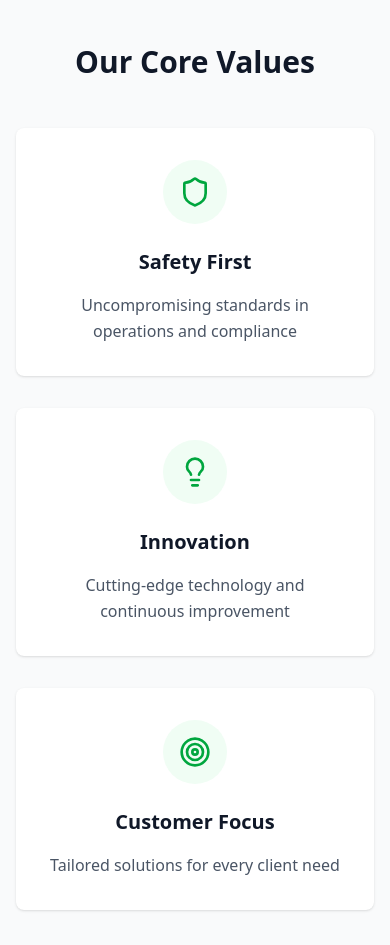
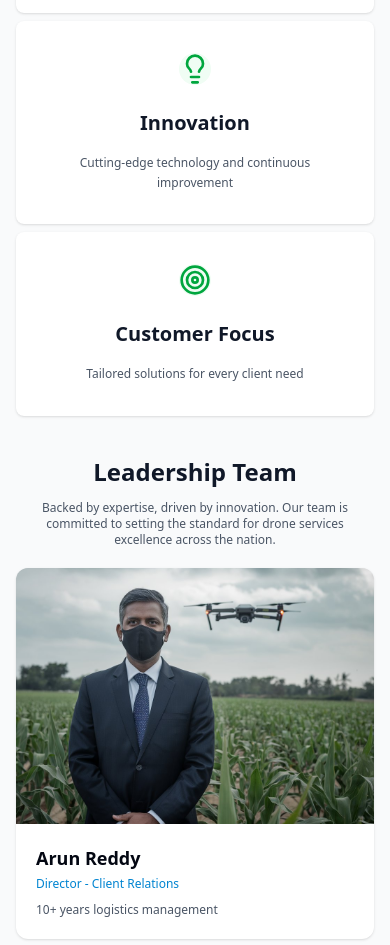
Before and after one commit to MTS-Services/prasad_e_app_pilot, a React (Vite) app: page /about in a window 390 px wide. Shown: the part 1040-1985 px from the top of the page. Built offline with nearby package versions, Linux system fonts and the light colour scheme.

Commit message:
guess it fully responsive now for mobile devices

```diff
--- a/src/LandingPageUI/Components/CompleteSections.jsx
+++ b/src/LandingPageUI/Components/CompleteSections.jsx
@@ -38,16 +38,16 @@ export default function CompleteSections() {
   return (
     <div className="bg-gray-50">
       {/* Meet Our Team Section */}
-      <div className="py-16 px-8 bg-gray-50">
-        <div className="max-w-7xl mx-auto">
-          <h2 className="text-3xl lg:text-[40px] font-semibold text-center text-gray-900 mb-3">
+      <div className="lg:py-16 py-5 px-4 lg:px-8 bg-gray-50">
+        <div className="w-full mx-auto">
+          <h2 className="text-2xl md:text-3xl lg:text-[40px] font-bold text-center text-gray-900 mb-3">
             {t('team.header')}
           </h2>
-          <p className="text-center text-gray-600 mb-12 text-[16px] max-w-3xl mx-auto">
+          <p className="text-center text-gray-600 mb-5 lg:mb-12 text-xs lg:text-[16px] max-w-3xl mx-auto">
             {t('team.subheader')}
           </p>
 
-          <div className="grid grid-cols-1 sm:grid-cols-2 lg:grid-cols-4 gap-6">
+          <div className="grid grid-cols-1 sm:grid-cols-2 lg:grid-cols-4 gap-2 lg:gap-6">
             {team.map((member, index) => (
               <div
                 key={index}
@@ -61,7 +61,7 @@ export default function CompleteSections() {
                   />
                 </div>
                 <div className="p-5">
-                  <h3 className="text-2xl font-bold text-gray-950 mb-1">
+                  <h3 className="text-lg lg:text-2xl font-bold text-gray-950 mb-1">
                     {t(member.nameKey)}
                   </h3>
                   <p className="text-xs font-medium text-sky-600 mb-2">
--- a/src/LandingPageUI/Components/MissionNumbersSection.jsx
+++ b/src/LandingPageUI/Components/MissionNumbersSection.jsx
@@ -23,37 +23,37 @@ export default function MissionValues() {
   ];
 
   return (
-    <div className="bg-gray-50 py-16 px-4">
+    <div className="bg-gray-50 py-5 lg:py-16 px-4">
       <div className="lg:w-10/12 xl:max-w-7xl mx-auto">
         {/* Mission Section */}
-        <div className="bg-yellow-50 rounded-lg px-8 py-12 mb-16">
-          <h2 className="text-3xl md:text-4xl font-bold text-center text-gray-900 mb-6">
+        <div className="bg-yellow-50 rounded-lg px-8 py-5 lg:py-12 mb-5 lg:mb-16">
+          <h2 className="text-2xl md:text-3xl lg:text-4xl font-bold text-center text-gray-900 mb-6">
             {t("mission.header")}
           </h2>
-          <p className="text-center text-gray-700 leading-relaxed max-w-4xl mx-auto">
+          <p className="text-center text-gray-700 text-xs sm:text-lg leading-relaxed max-w-4xl mx-auto">
             {t("mission.description")}
           </p>
         </div>
 
         {/* Core Values Section */}
         <div>
-          <h2 className="text-3xl md:text-4xl font-bold text-center text-gray-900 mb-12">
+          <h2 className="text-2xl md:text-3xl lg:text-4xl font-bold text-center text-gray-900 mb-3 lg:mb-12">
             {t("mission.coreValuesHeader")}
           </h2>
 
-          <div className="grid grid-cols-1 md:grid-cols-3 gap-8">
+          <div className="grid grid-cols-1 md:grid-cols-3 gap-2 lg:gap-8">
             {coreValues.map((value, index) => (
               <div
                 key={index}
                 className="bg-white rounded-lg p-8 text-center shadow-sm hover:shadow-md transition-shadow duration-300"
               >
-                <div className="inline-flex items-center justify-center w-16 h-16 bg-green-50 rounded-full mb-6">
+                <div className="inline-flex items-center justify-center lg:w-16 lg:h-16 bg-green-50 rounded-full mb-6">
                   {value.icon}
                 </div>
-                <h3 className="text-xl font-bold text-gray-900 mb-4">
+                <h3 className="text-xl md:text-3xl font-bold text-gray-900 mb-4">
                   {t(value.titleKey)}
                 </h3>
-                <p className="text-gray-600 leading-relaxed">
+                <p className="text-gray-600 md:text-sm lg:text-xl text-xs leading-relaxed">
                   {t(value.descriptionKey)}
                 </p>
               </div>
```
